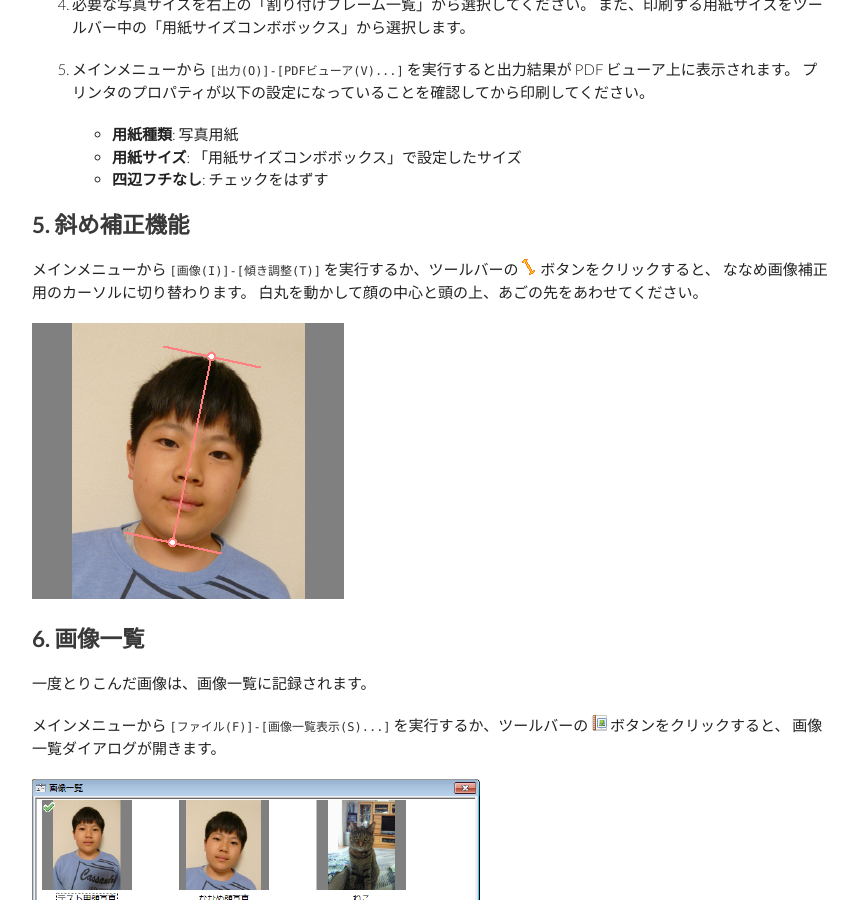
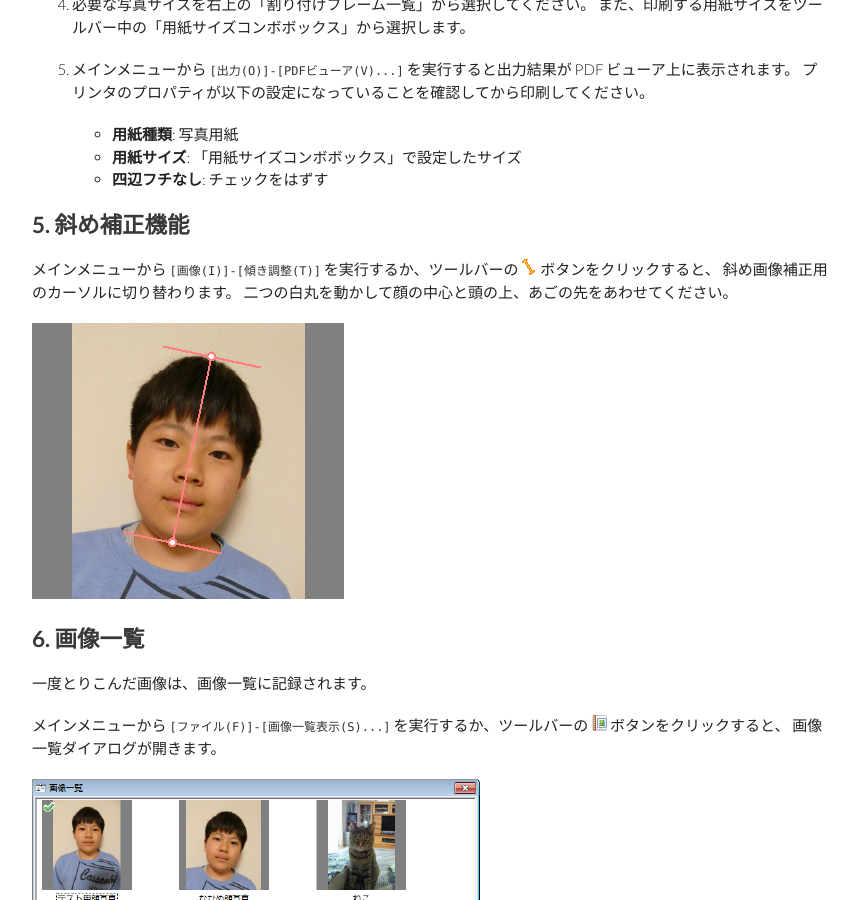
Before and after one commit to gura-app/gura-app.github.io, a Jekyll site: the page built from gurashot/index.md, in a window 1280 px wide and 900 px high, scrolled down 2798 px. Shown: the whole window, without its empty margins (208-1066 px from the left). Built offline with Jekyll 4.4.1, drawn with Linux system fonts in a browser that asks for light colours; Markdown is read by kramdown in place of the engine named in the settings.

Commit message:
updated document

```diff
--- a/gurashot/index.md
+++ b/gurashot/index.md
@@ -94,8 +94,8 @@ Windows Installer `gura-x.x.x-win32.msi` (`x.x.x` はバージョン番号) を
 
 メインメニューから `[画像(I)]-[傾き調整(T)]` を実行するか、ツールバーの
 ![tilt_adj](images/tilt_adj.png) ボタンをクリックすると、
-ななめ画像補正用のカーソルに切り替わります。
-白丸を動かして顔の中心と頭の上、あごの先をあわせてください。
+斜め画像補正用のカーソルに切り替わります。
+二つの白丸を動かして顔の中心と頭の上、あごの先をあわせてください。
 
 ![image-tilt-adjust](images/image-tilt-adjust.png)
 
```
